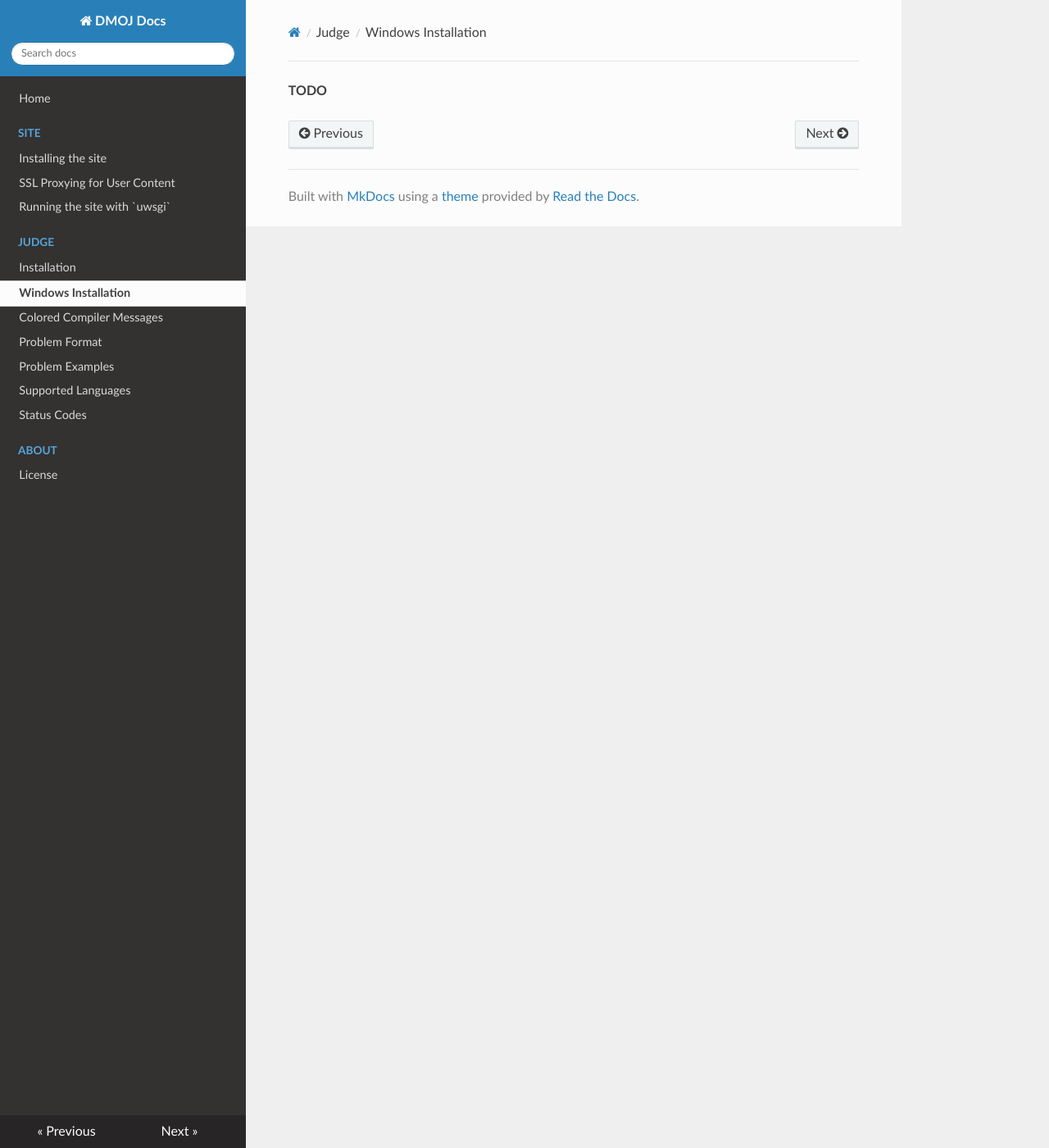
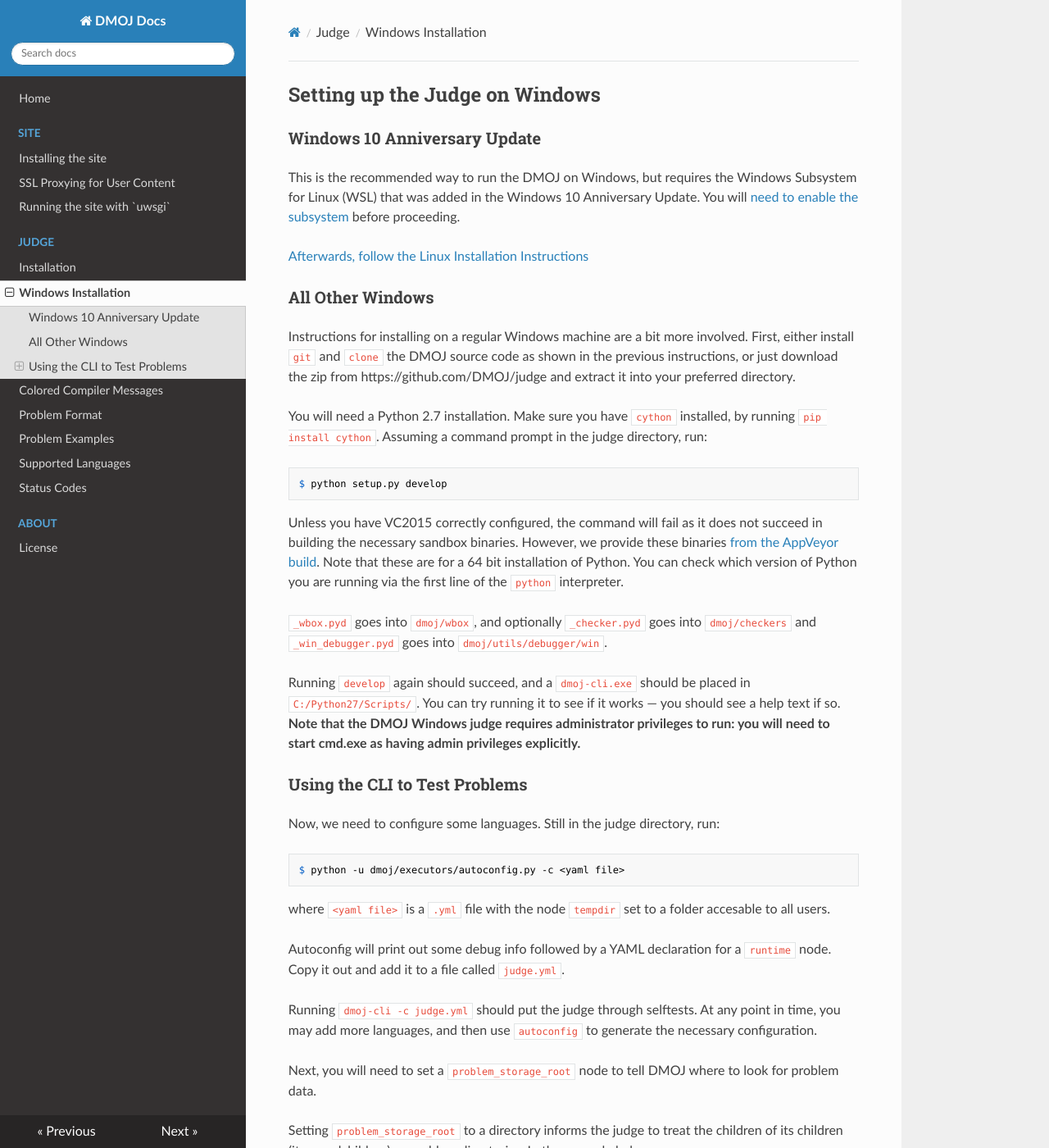
Before and after one commit to DMOJ/docs, an MkDocs documentation site: the page built from docs/judge/windows_installation.md, in a window 1280 px wide and 1400 px high. Shown: the whole window at 82% size. Built offline with MkDocs 1.6.1, drawn with Linux system fonts in a browser that asks for light colours; nearby versions of some CDN libraries; old or Windows-style settings are respelled for this version of MkDocs; some of the changed text lies outside the part shown.

Commit message:
Add windows_installation.md (#13)
Shamelessly copy-paste Tudor

````diff
--- a/docs/judge/windows_installation.md
+++ b/docs/judge/windows_installation.md
@@ -1 +1,53 @@
-**TODO**
+## Setting up the Judge on Windows
+
+### Windows 10 Anniversary Update
+This is the recommended way to run the DMOJ on Windows, but requires the Windows Subsystem for Linux (WSL) that was added in the Windows 10 Anniversary Update. You will [need to enable the subsystem](https://msdn.microsoft.com/en-us/commandline/wsl/install_guide) before proceeding.
+
+[Afterwards, follow the Linux Installation Instructions](installation)
+
+### All Other Windows
+
+Instructions for installing on a regular Windows machine are a bit more involved. First, either install `git` and `clone` the DMOJ source code as shown in the previous instructions, or just download the zip from https://github.com/DMOJ/judge and extract it into your preferred directory.
+
+You will need a Python 2.7 installation. Make sure you have `cython` installed, by running `pip install cython`. Assuming a command prompt in the judge directory, run:
+
+```
+$ python setup.py develop
+```
+
+Unless you have VC2015 correctly configured, the command will fail as it does not succeed in building the necessary sandbox binaries. However, we provide these binaries [from the AppVeyor build](https://ci.appveyor.com/project/quantum5/judge/build/artifacts). Note that these are for a 64 bit installation of Python. You can check which version of Python you are running via the first line of the `python` interpreter.
+
+`_wbox.pyd` goes into `dmoj/wbox`, and optionally `_checker.pyd` goes into `dmoj/checkers` and `_win_debugger.pyd` goes into `dmoj/utils/debugger/win`.
+
+Running `develop` again should succeed, and a `dmoj-cli.exe` should be placed in `C:/Python27/Scripts/`. You can try running it to see if it works &mdash; you should see a help text if so. **Note that the DMOJ Windows judge requires administrator privileges to run: you will need to start cmd.exe as having admin privileges explicitly.**
+
+### Using the CLI to Test Problems
+
+Now, we need to configure some languages. Still in the judge directory, run:
+
+```
+$ python -u dmoj/executors/autoconfig.py -c <yaml file>
+```
+
+where `<yaml file>` is a `.yml` file with the node `tempdir` set to a folder accesable to all users.
+
+Autoconfig will print out some debug info followed by a YAML declaration for a `runtime` node. Copy it out and add it to a file called `judge.yml`.
+
+Running `dmoj-cli -c judge.yml` should put the judge through selftests. At any point in time, you may add more languages, and then use `autoconfig` to generate the necessary configuration.
+
+Next, you will need to set a `problem_storage_root` node to tell DMOJ where to look for problem data.
+
+Setting `problem_storage_root` to a directory informs the judge to treat the children of its children (its grandchildren) as problem directories. In the example below, `/judge/problems/default/helloworld` will be treated as a problem folder (so long as it contains an `init.yml`), while `/judge/problems/helloworld` will not, even if it does contain an init file.
+
+```yaml
+problem_storage_root: /judge/problems
+runtime:
+   ...
+```
+
+Running `dmoj-cli` again will allow you to start submitting problems you have configured via the `submit` command. Use the `help` command to get a listing of supported commands. Use `<command> --help` to get more info on a specific command.
+
+#### Note for Windows
+You will need to set `tempdir` to a directory accessible by all users. Typically, a folder directly in `C:`, e.g. `C:/judge-temp`, suffices. If you would like to further isolate temporary judge data, you can use a virtual hard drive (VHD) and mount it to another letter drive.
+
+**The Windows judge will not run without a `tempdir` set, though you will get cryptic errors.**
````
